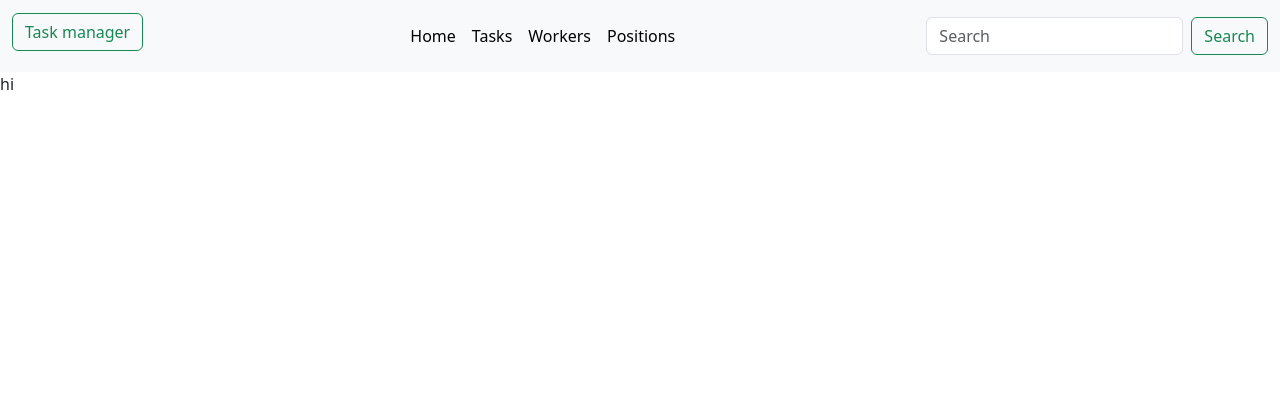
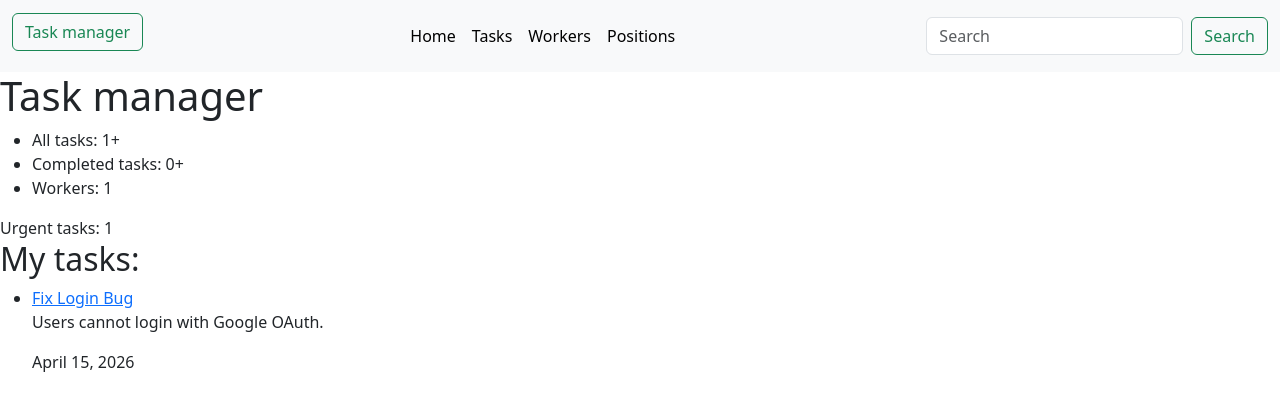
Before and after one commit to viloker/task_manager, a Django app: page / in a window 1280 px wide. Shown: the top 411 px of the page. Run offline with Django 5.2, Linux system fonts and the light colour scheme; a user stored in the database is signed in; data comes from the database, SQL or seed files in the repository.

Commit message:
Rewrite index page

```diff
--- a/task/views.py
+++ b/task/views.py
@@ -17,7 +17,23 @@ from .forms import TaskForm, WorkerForm
 
 @login_required
 def index(request):
-    return render(request, "task/index.html")
+    num_tasks = Task.objects.count()
+    num_done_tasks = Task.objects.filter(is_completed=True).count()
+    num_workers = Worker.objects.count()
+
+    num_urgent_tasks = Task.objects.filter(priority="Urgent", is_completed=False).count()
+
+    context = {
+        "num_tasks": num_tasks,
+        "num_done_tasks": num_done_tasks,
+        "num_workers": num_workers,
+        "num_urgent_tasks": num_urgent_tasks
+    }
+
+    return render(
+        request,
+        "task/index.html",
+        context=context)
 
 
 class TaskListView(LoginRequiredMixin, ListView):
--- a/templates/task/index.html
+++ b/templates/task/index.html
@@ -1,5 +1,33 @@
 {% extends "base.html" %}
 
 {% block content %}
-hi
+
+<div>
+  <h1>Task manager</h1>
+</div>
+
+<div>
+  <ul>
+    <li>All tasks: {{num_tasks}}+</li>
+    <li>Completed tasks: {{num_done_tasks}}+</li>
+    <li>Workers: {{num_workers}}</li>
+  </ul>
+  <span>Urgent tasks: {{num_urgent_tasks}}</span>
+</div>
+
+<div>
+  <h2>My tasks:</h2>
+  <ul>
+  {% for task in user.tasks.all %}
+    <li>
+      <a href="{% url 'task:task-detail' pk=task.pk">{{task.name}}</a>
+      <p>{{task.description}}</p>
+      <span>{{task.deadline}}</span>
+    </li>
+
+  {% empty %}
+  </ul>
+  <p>You don't have active tasks yet.</p>
+  {% endfor %}
+</div>
 {% endblock %}
```
